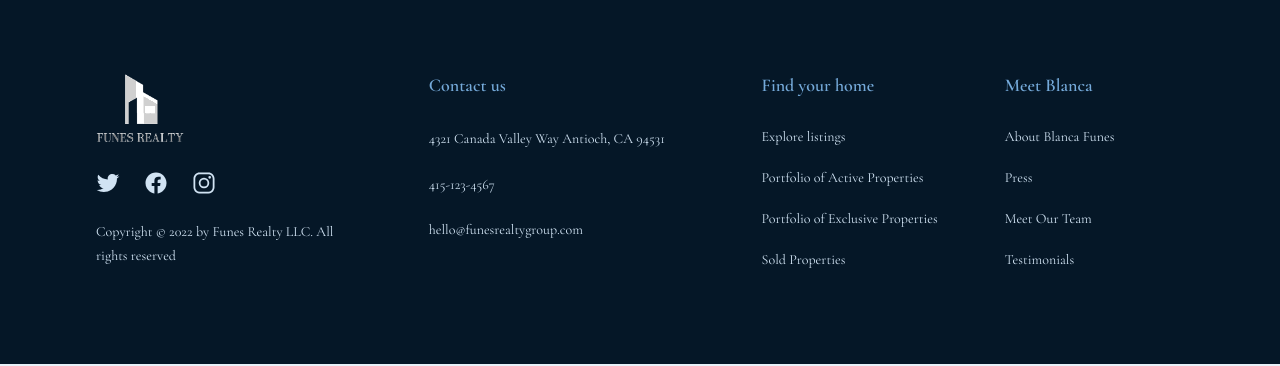
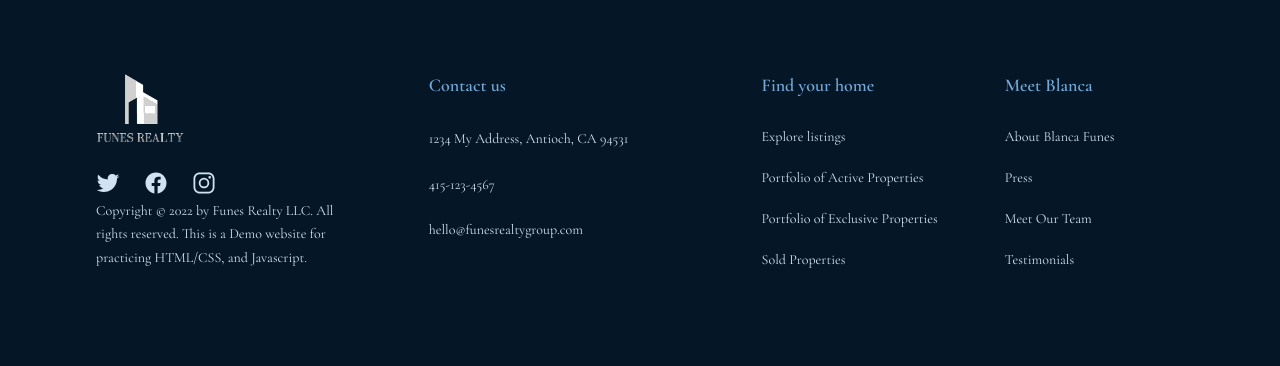
Before and after one commit to RyanDelos/real-estate-website-pract, a plain HTML site: page index.html in a window 1280 px wide. Shown: the part 3620-3986 px from the top of the page. Drawn offline with nearby package versions, Linux system fonts and the light colour scheme.

Commit message:
Updating Demo Website

```diff
--- a/index.html
+++ b/index.html
@@ -27,7 +27,7 @@
       src="https://unpkg.com/ionicons@5.5.2/dist/ionicons/ionicons.js"
     ></script>
 
-    <title>Demo: Custom Realtor Page</title>
+    <title>Demo: Realtor Portfolio Website</title>
   </head>
   <body>
     <header class="header">
@@ -234,14 +234,15 @@
 
           <p class="copyright">
             Copyright &copy; <span class="year">2023</span> by Funes Realty LLC.
-            All rights reserved
+            All rights reserved. This is a Demo website for practicing HTML/CSS,
+            and Javascript.
           </p>
         </div>
 
         <div class="address-col">
           <p class="footer-heading">Contact us</p>
           <address class="contacts">
-            <p class="address">4321 Canada Valley Way Antioch, CA 94531</p>
+            <p class="address">1234 My Address, Antioch, CA 94531</p>
             <p>
               <a class="footer-link" href="tel:415-123-4567"> 415-123-4567 </a>
             </p>
```
